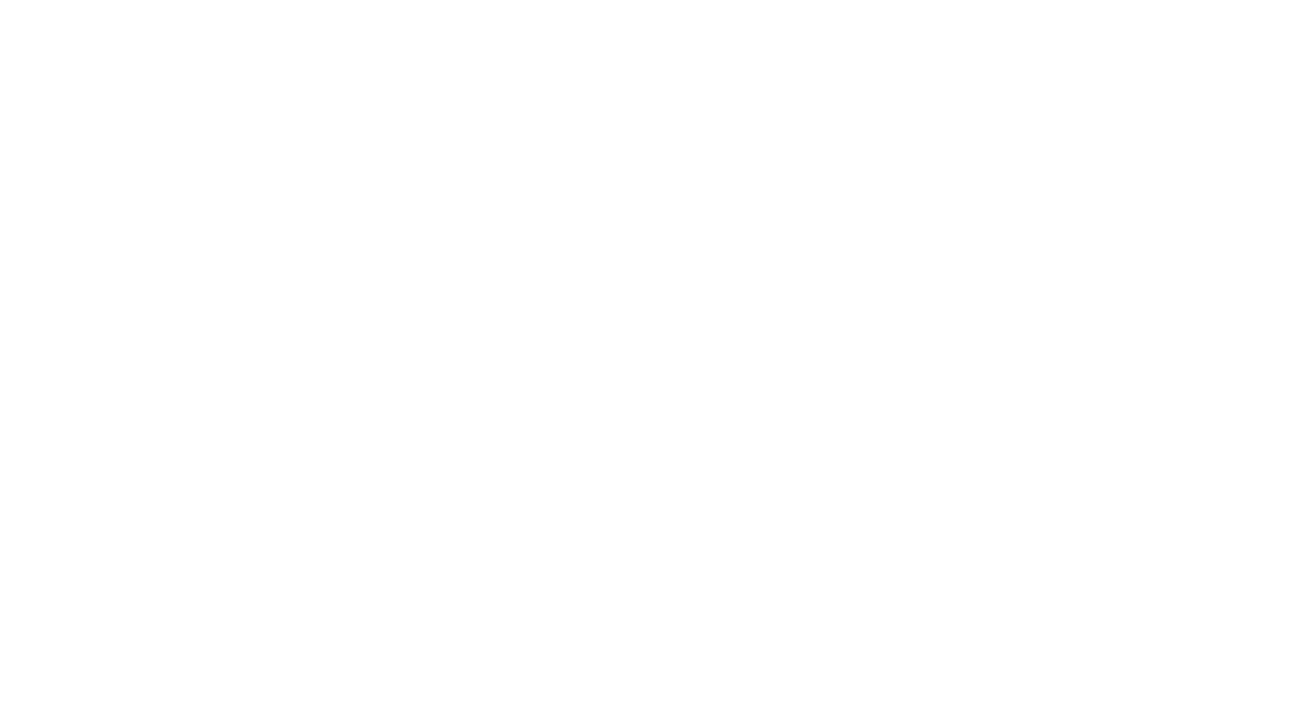
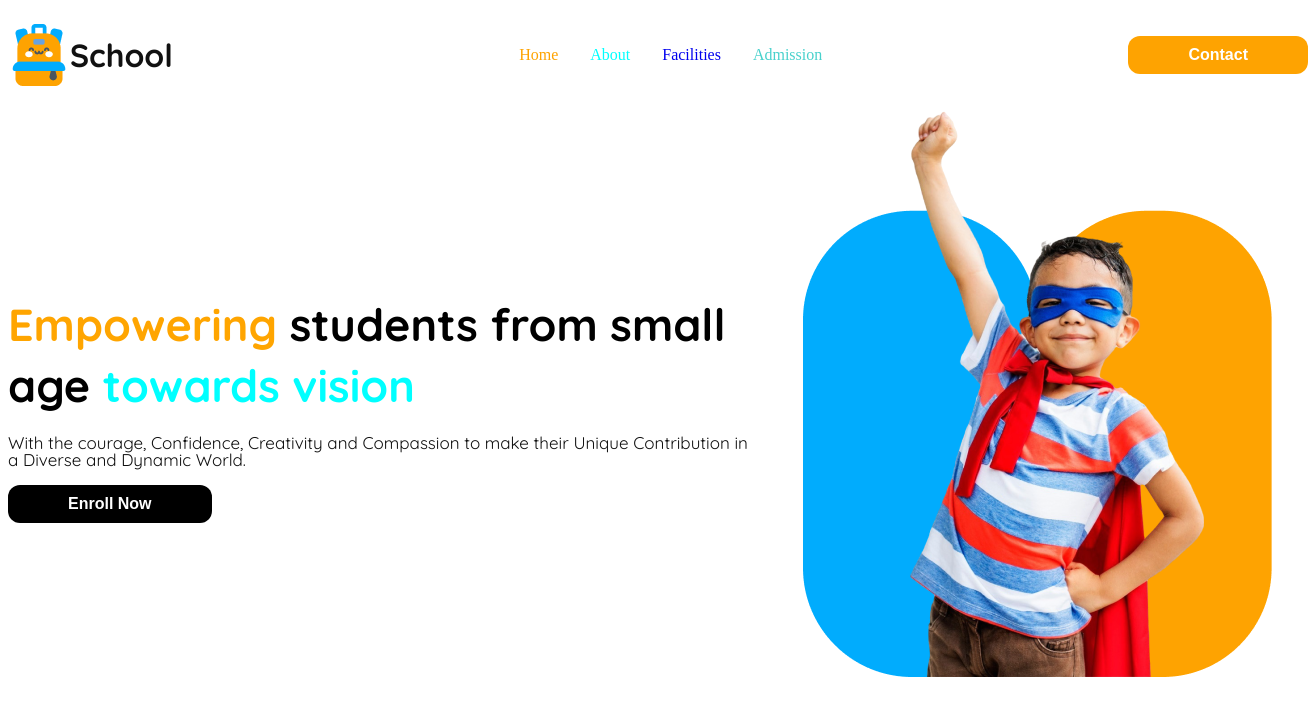
Before and after one commit to suma388/assignment-two-repo, a plain HTML site: page index.html in a window 1280 px wide. Shown: the whole page, 1308 px wide, since content can reach past the window. Drawn offline with Linux system fonts and the light colour scheme.

Commit message:
added two section with responsive commit

```diff
--- a/index.html
+++ b/index.html
@@ -13,10 +13,35 @@
 <body>
     <div class="main-container">
         <header>
-
+            <div class="title-img">
+                <img class="tady-img" src="assets/logo.png" alt="just a logo">
+                <h3 class="header-title">School</h3>
+            </div>
+            <nav>
+                <ul>
+                    <li><a class="text-orange" href="#">Home</a></li>
+                    <li><a class="text-aqua" href="#">About</a></li>
+                    <li><a href="#">Facilities</a></li>
+                    <li><a class="text-light" href="#">Admission</a></li>
+                </ul>
+            </nav>
+            <div class="btn-container">
+                <button class="btn-primary white-text bg-orange">Contact</button>
+            </div>
+            <div class="hamburger">
+                &#9776;
+            </div>
         </header>
+        <div class="horizontal-line"></div>
         <main>
-
+            <section class="hero-section">
+                <div class="hero-content">
+                    <h2 class="hero-title"><span style="color: orange;">Empowering</span> students from small age <span style="color: cyan;">towards vision</span></h2>
+                    <p class="hero-discription">With the courage, Confidence, Creativity and Compassion to make their Unique Contribution in a Diverse and Dynamic World.</p>
+                    <button class="btn-primary white-text bg-black">Enroll Now</button>
+                </div>
+                <img class="img" src="assets/hero-kids.png" alt="">
+            </section>
         </main>
         <footer>
 
--- a/styles/index.css
+++ b/styles/index.css
@@ -0,0 +1,168 @@
+/* shared styles */
+.main-container{
+    margin: 0 auto;
+    max-width: 1600px;
+    height: auto;
+    width: 100%;
+}
+.bg-orange{
+    background-color: rgba(254, 163, 1, 1);
+}
+.bg-black{
+    background-color: black;
+}
+.text-orange{
+    color: rgba(254, 163, 1, 1);
+}
+.white-text{
+    color: white;
+}
+.text-aqua{
+    color: aqua;
+}
+.text-light{
+    color: mediumturquoise;
+}
+
+.btn-primary{
+    font-weight: 600;
+    font-size: 1rem;
+    border: none;
+    border-radius: 12px;
+    padding: 10px 60px;
+    text-align: center;
+    cursor: pointer;
+}
+.img{
+    max-width: 100%;
+    height: auto;
+}
+/* header styles start */
+header{
+    /* display: grid; */
+    display: flex;
+    /* grid-template-columns: repeat(3, 1fr); */
+    justify-content: space-between;
+    justify-items: center;
+    align-items: center;
+    width: 1300px;
+    margin: 0 auto;
+}
+.header-title{
+    color: var(--Black, rgba(17, 17, 17, 1));
+
+font-family: Quicksand;
+font-size: 2rem;
+font-weight: 700;
+line-height: 30px;
+letter-spacing: 0%;
+text-align: left;
+}
+.tady-img{
+    width: 3.87rem;
+    height: 3.87rem;
+}
+.title-img{
+    display: flex;
+    justify-items: center;
+    align-items: center;
+}
+nav ul li{
+    list-style: none;
+}
+nav li a{
+    text-decoration: none;
+}
+nav ul{
+    display: flex;
+    gap: 32px;
+    justify-items: center;
+    align-items: center;
+}
+.btn-container{
+    display: flex;
+    justify-items: center;
+    align-items: center;
+}
+nav ul li:hover{
+    background-color: darkolivegreen;
+    padding: 8px 10px;
+    border-radius: 5px;
+}
+.btn-primary:hover{
+    background-color: lightgreen;
+    color: white;
+    border-radius: 15px;
+}
+.hamburger{
+    font-size: 2rem;
+    cursor: pointer;
+    display: none;
+}
+.horizontal-line{
+    height: 1px;
+    width: 100%;
+    background-color: orange;
+    margin: 20px auto;
+    display: none;
+}
+
+/* hero section style start */
+.hero-title{
+    font-family: Quicksand;
+font-size: 2.8rem;
+font-weight: 700;
+line-height: 61px;
+letter-spacing: 0%;
+text-align: left;
+margin-bottom: 18px;
+}
+.hero-discription{
+    color: var(--Black, rgba(17, 17, 17, 1));
+
+font-family: Quicksand;
+font-size: 17px;
+font-weight: 400;
+line-height: 100%;
+letter-spacing: 0%;
+text-align: left;
+}
+.hero-section{
+    display: flex;
+    justify-content: space-between;
+    align-items: center;
+    justify-items: center;
+    /* margin: 10px auto; */
+    gap: 50px;
+    max-width: 1300px;
+    margin: 0 auto;
+}
+
+
+/* small device responsive media queary */
+@media screen and (max-width:576px) {
+    nav ul{
+        display: none;
+        /* flex-direction: column; */
+        /* background: lightgrey; */
+        /* padding: 10px; */
+    }
+    .hamburger{
+        display: block;
+    }
+    .header-title, .btn-container{
+        display: none;
+    }
+    .horizontal-line{
+        display: block;
+    }
+    .hero-section{
+        flex-direction: column;
+    }
+    .hero-content{
+        text-align: center;
+    }
+    header{
+        width: 100%;
+    }
+}
```
